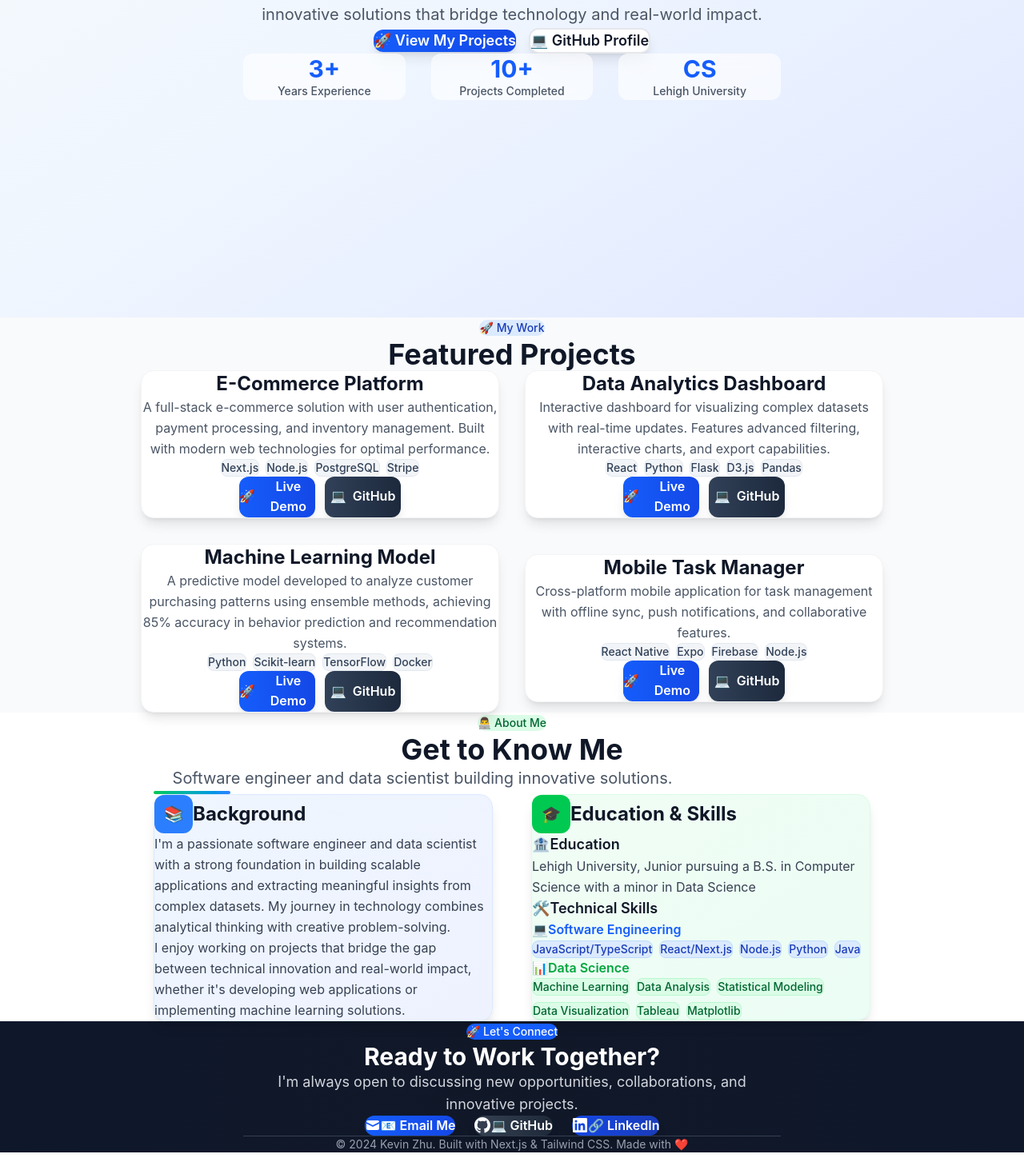
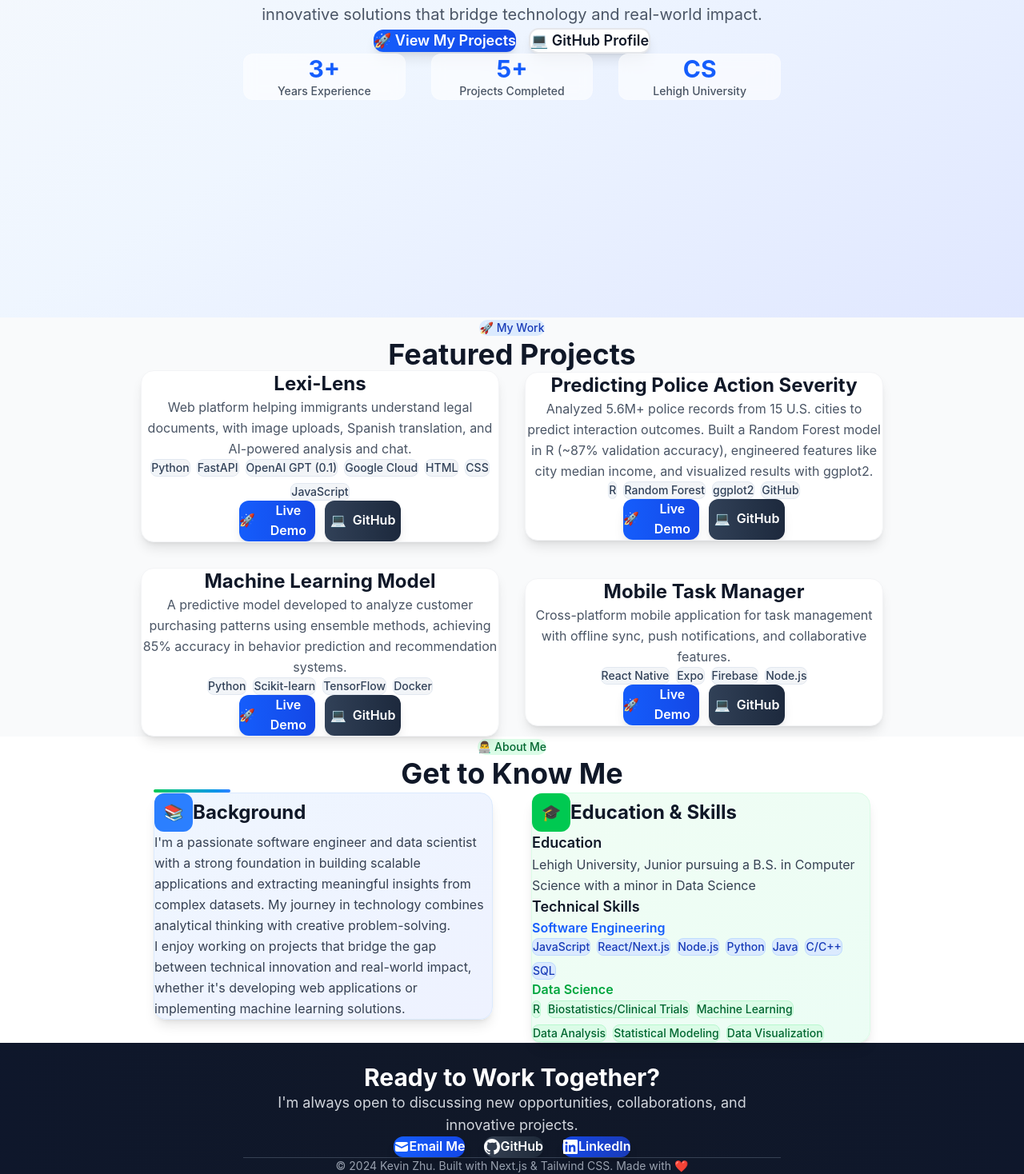
Before and after one commit to KevinZhu223/my-project-site, a Next.js app: page / in a window 1280 px wide. Shown: the part 403-1871 px from the top of the page at 80% size. Before the commit the page ends 1844 px from the top, so only its background shows below. Built offline with nearby package versions, Linux system fonts and the light colour scheme.

Commit message:
Cleaning the site up and adding relavent details

```diff
--- a/app/page.js
+++ b/app/page.js
@@ -10,18 +10,18 @@ export default function Home() {
   // Kevin's projects data
   const projects = [
     {
-      title: "E-Commerce Platform",
-      description: "A full-stack e-commerce solution with user authentication, payment processing, and inventory management. Built with modern web technologies for optimal performance.",
-      techStack: ["Next.js", "Node.js", "PostgreSQL", "Stripe"],
-      liveUrl: "https://your-ecommerce-demo.com",
-      githubUrl: "https://github.com/KevinZhu223/ecommerce-platform"
+      title: "Lexi-Lens",
+      description: "Web platform helping immigrants understand legal documents, with image uploads, Spanish translation, and AI-powered analysis and chat.",
+      techStack: ["Python", "FastAPI", "OpenAI GPT (0.1)", "Google Cloud", "HTML", "CSS", "JavaScript"],
+      liveUrl: "https://drive.google.com/file/d/1v8LuXYSE5VxvMRy685G5gt2h7SlbD5li/view?usp=sharing",
+      githubUrl: "https://github.com/KevinZhu223/Nautica"
     },
     {
-      title: "Data Analytics Dashboard",
-      description: "Interactive dashboard for visualizing complex datasets with real-time updates. Features advanced filtering, interactive charts, and export capabilities.",
-      techStack: ["React", "Python", "Flask", "D3.js", "Pandas"],
-      liveUrl: "https://your-dashboard-demo.com",
-      githubUrl: "https://github.com/KevinZhu223/analytics-dashboard"
+      title: "Predicting Police Action Severity",
+      description: "Analyzed 5.6M+ police records from 15 U.S. cities to predict interaction outcomes. Built a Random Forest model in R (~87% validation accuracy), engineered features like city median income, and visualized results with ggplot2.",
+      techStack: ["R", "Random Forest", "ggplot2", "GitHub"],
+      liveUrl: "https://1drv.ms/p/c/82af644eee7671ba/EQHiZFcMmLxMs7yW7PY0eD4BmcaxYkUU59UoJmN37HUkUA?e=ED20uD",
+      githubUrl: "https://github.com/KevinZhu223/forkliftuncertified"
     },
     {
       title: "Machine Learning Model",
@@ -158,7 +158,7 @@ export default function Home() {
               <div className="text-sm text-gray-600 dark:text-gray-400 font-medium">Years Experience</div>
             </div>
             <div className="text-center bg-white/60 dark:bg-gray-800/60 backdrop-blur-sm rounded-xl p-4 border border-white/20 dark:border-gray-700/20">
-              <div className="text-3xl font-bold text-blue-600 dark:text-blue-400">10+</div>
+              <div className="text-3xl font-bold text-blue-600 dark:text-blue-400">5+</div>
               <div className="text-sm text-gray-600 dark:text-gray-400 font-medium">Projects Completed</div>
             </div>
             <div className="text-center bg-white/60 dark:bg-gray-800/60 backdrop-blur-sm rounded-xl p-4 border border-white/20 dark:border-gray-700/20">
--- a/components/AboutSection.js
+++ b/components/AboutSection.js
@@ -10,7 +10,6 @@ export default function AboutSection() {
             Get to Know Me
           </h2>
           <p className="text-xl text-gray-600 dark:text-gray-300 max-w-2xl mx-auto leading-relaxed">
-            Software engineer and data scientist building innovative solutions.
           </p>
           <div className="w-24 h-1 bg-gradient-to-r from-green-500 to-blue-500 mx-auto mt-8 rounded-full"></div>
         </div>
@@ -53,7 +52,7 @@ export default function AboutSection() {
 
               <div className="mb-8">
                 <h4 className="text-lg font-semibold text-gray-900 dark:text-white mb-3 flex items-center">
-                  <span className="mr-2">🏦</span> Education
+                  <span className="mr-2"></span> Education
                 </h4>
                 <p className="text-gray-700 dark:text-gray-300 text-base leading-relaxed">
                   Lehigh University, Junior pursuing a B.S. in Computer Science with a minor in Data Science
@@ -62,15 +61,15 @@ export default function AboutSection() {
 
               <div>
                 <h4 className="text-lg font-semibold text-gray-900 dark:text-white mb-6 flex items-center">
-                  <span className="mr-2">🛠️</span> Technical Skills
+                  <span className="mr-2"></span> Technical Skills
                 </h4>
                 <div className="space-y-6">
                   <div>
                     <h5 className="font-semibold text-blue-600 dark:text-blue-400 mb-3 flex items-center">
-                      <span className="mr-2">💻</span> Software Engineering
+                      <span className="mr-2"></span> Software Engineering
                     </h5>
                     <div className="flex flex-wrap gap-2">
-                      {['JavaScript/TypeScript', 'React/Next.js', 'Node.js', 'Python', 'Java'].map((skill, index) => (
+                      {['JavaScript', 'React/Next.js', 'Node.js', 'Python', 'Java', "C/C++", "SQL"].map((skill, index) => (
                         <span key={index} className="px-3 py-2 bg-blue-100 dark:bg-blue-900 text-blue-800 dark:text-blue-200 text-sm rounded-lg font-medium border border-blue-200 dark:border-blue-700 hover:bg-blue-200 dark:hover:bg-blue-800 transition-colors duration-200">
                           {skill}
                         </span>
@@ -79,10 +78,10 @@ export default function AboutSection() {
                   </div>
                   <div>
                     <h5 className="font-semibold text-green-600 dark:text-green-400 mb-3 flex items-center">
-                      <span className="mr-2">📊</span> Data Science
+                      <span className="mr-2"></span> Data Science
                     </h5>
                     <div className="flex flex-wrap gap-2">
-                      {['Machine Learning', 'Data Analysis', 'Statistical Modeling', 'Data Visualization', 'Tableau', 'Matplotlib'].map((skill, index) => (
+                      {['R', 'Biostatistics/Clinical Trials','Machine Learning', 'Data Analysis', 'Statistical Modeling', 'Data Visualization'].map((skill, index) => (
                         <span key={index} className="px-3 py-2 bg-green-100 dark:bg-green-900 text-green-800 dark:text-green-200 text-sm rounded-lg font-medium border border-green-200 dark:border-green-700 hover:bg-green-200 dark:hover:bg-green-800 transition-colors duration-200">
                           {skill}
                         </span>
--- a/components/Footer.js
+++ b/components/Footer.js
@@ -6,7 +6,6 @@ export default function Footer() {
       <div className="mx-auto max-w-screen-lg px-4 sm:px-6 lg:px-8">
         <div className="text-center mb-12">
           <span className="inline-block px-4 py-2 bg-blue-600 text-white rounded-full text-sm font-medium mb-4">
-            🚀 Let's Connect
           </span>
           <h3 className="text-3xl font-bold mb-4">Ready to Work Together?</h3>
           <p className="text-gray-300 text-lg max-w-2xl mx-auto">
@@ -24,7 +23,7 @@ export default function Footer() {
               <path d="M2.003 5.884L10 9.882l7.997-3.998A2 2 0 0016 4H4a2 2 0 00-1.997 1.884z" />
               <path d="M18 8.118l-8 4-8-4V14a2 2 0 002 2h12a2 2 0 002-2V8.118z" />
             </svg>
-            <span className="font-semibold">📧 Email Me</span>
+            <span className="font-semibold"> Email Me</span>
           </Link>
 
           <Link
@@ -36,7 +35,7 @@ export default function Footer() {
             <svg className="w-5 h-5" fill="currentColor" viewBox="0 0 20 20">
               <path fillRule="evenodd" d="M10 0C4.477 0 0 4.484 0 10.017c0 4.425 2.865 8.18 6.839 9.504.5.092.682-.217.682-.483 0-.237-.008-.868-.013-1.703-2.782.605-3.369-1.343-3.369-1.343-.454-1.158-1.11-1.466-1.11-1.466-.908-.62.069-.608.069-.608 1.003.07 1.531 1.032 1.531 1.032.892 1.53 2.341 1.088 2.91.832.092-.647.35-1.088.636-1.338-2.22-.253-4.555-1.113-4.555-4.951 0-1.093.39-1.988 1.029-2.688-.103-.253-.446-1.272.098-2.65 0 0 .84-.27 2.75 1.026A9.564 9.564 0 0110 4.844c.85.004 1.705.115 2.504.337 1.909-1.296 2.747-1.027 2.747-1.027.546 1.379.203 2.398.1 2.651.64.7 1.028 1.595 1.028 2.688 0 3.848-2.339 4.695-4.566 4.942.359.31.678.921.678 1.856 0 1.338-.012 2.419-.012 2.747 0 .268.18.58.688.482A10.019 10.019 0 0020 10.017C20 4.484 15.522 0 10 0z" clipRule="evenodd" />
             </svg>
-            <span className="font-semibold">💻 GitHub</span>
+            <span className="font-semibold"> GitHub</span>
           </Link>
 
           <Link
@@ -48,7 +47,7 @@ export default function Footer() {
             <svg className="w-5 h-5" fill="currentColor" viewBox="0 0 20 20">
               <path fillRule="evenodd" d="M16.338 16.338H13.67V12.16c0-.995-.017-2.277-1.387-2.277-1.39 0-1.601 1.086-1.601 2.207v4.248H8.014v-8.59h2.559v1.174h.037c.356-.675 1.227-1.387 2.526-1.387 2.703 0 3.203 1.778 3.203 4.092v4.711zM5.005 6.575a1.548 1.548 0 11-.003-3.096 1.548 1.548 0 01.003 3.096zm-1.337 9.763H6.34v-8.59H3.667v8.59zM17.668 1H2.328C1.595 1 1 1.581 1 2.298v15.403C1 18.418 1.595 19 2.328 19h15.34c.734 0 1.332-.582 1.332-1.299V2.298C19 1.581 18.402 1 17.668 1z" clipRule="evenodd" />
             </svg>
-            <span className="font-semibold">🔗 LinkedIn</span>
+            <span className="font-semibold"> LinkedIn</span>
           </Link>
           </div>
         </div>
```
